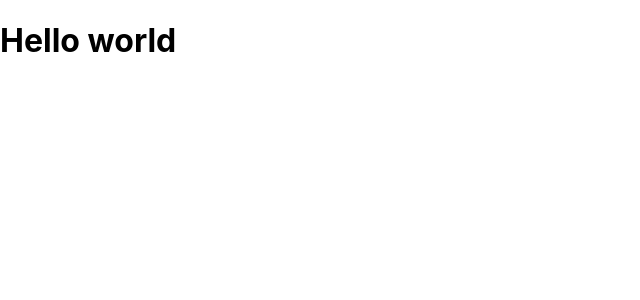
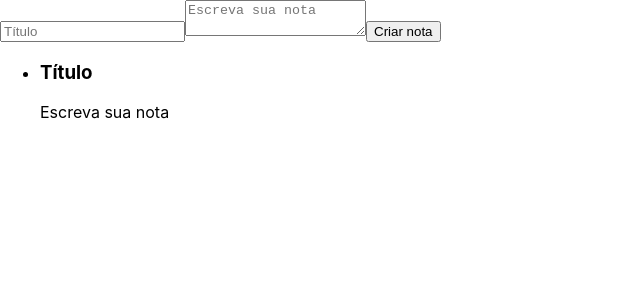
Before and after one commit to arthrfrts/react-ceep, a React (Create React App) app: page / in a window 1280 px wide. Shown: the top 300 px of the page, without its empty margins (0-640 px from the left). Built offline with nearby package versions, Linux system fonts and the light colour scheme.

Commit message:
style: change default components to classes

```diff
--- a/src/App.js
+++ b/src/App.js
@@ -1,9 +1,16 @@
-import React from 'react';
+import React, { Component } from 'react';
+import AddForm from './components/AddForm';
+import NotesList from './components/NotesList';
 
-function App() {
-  return (
-    <h1>Hello world</h1>
-  );
+class App extends Component {
+  render() {
+    return (
+      <main>
+        <AddForm />
+        <NotesList />
+      </main>
+    );
+  }
 }
 
 export default App;
--- /dev/null
+++ b/src/components/AddForm.jsx
@@ -0,0 +1,16 @@
+import { render } from '@testing-library/react';
+import React, { Component } from 'react';
+
+class AddForm extends Component {
+  render() {
+    return (
+      <form>
+        <input type="text" placeholder="Título" />
+        <textarea placeholder="Escreva sua nota" />
+        <button type="submit">Criar nota</button>
+      </form>
+    );
+  }
+}
+
+export default AddForm;
--- /dev/null
+++ b/src/components/NoteCard.jsx
@@ -0,0 +1,14 @@
+import React, { Component } from 'react';
+
+export default class NoteCard extends Component {
+  render() {
+    return (
+      <section>
+        <header>
+          <h3>Título</h3>
+        </header>
+        <p>Escreva sua nota</p>
+      </section>
+    );
+  }
+}
--- /dev/null
+++ b/src/components/NotesList.jsx
@@ -0,0 +1,16 @@
+import React, { Component } from 'react';
+import NoteCard from './NoteCard';
+
+class NotesList extends Component {
+  render() {
+    return (
+      <ul>
+        <li>
+          <NoteCard />
+        </li>
+      </ul>
+    );
+  }
+}
+
+export default NotesList;
```
